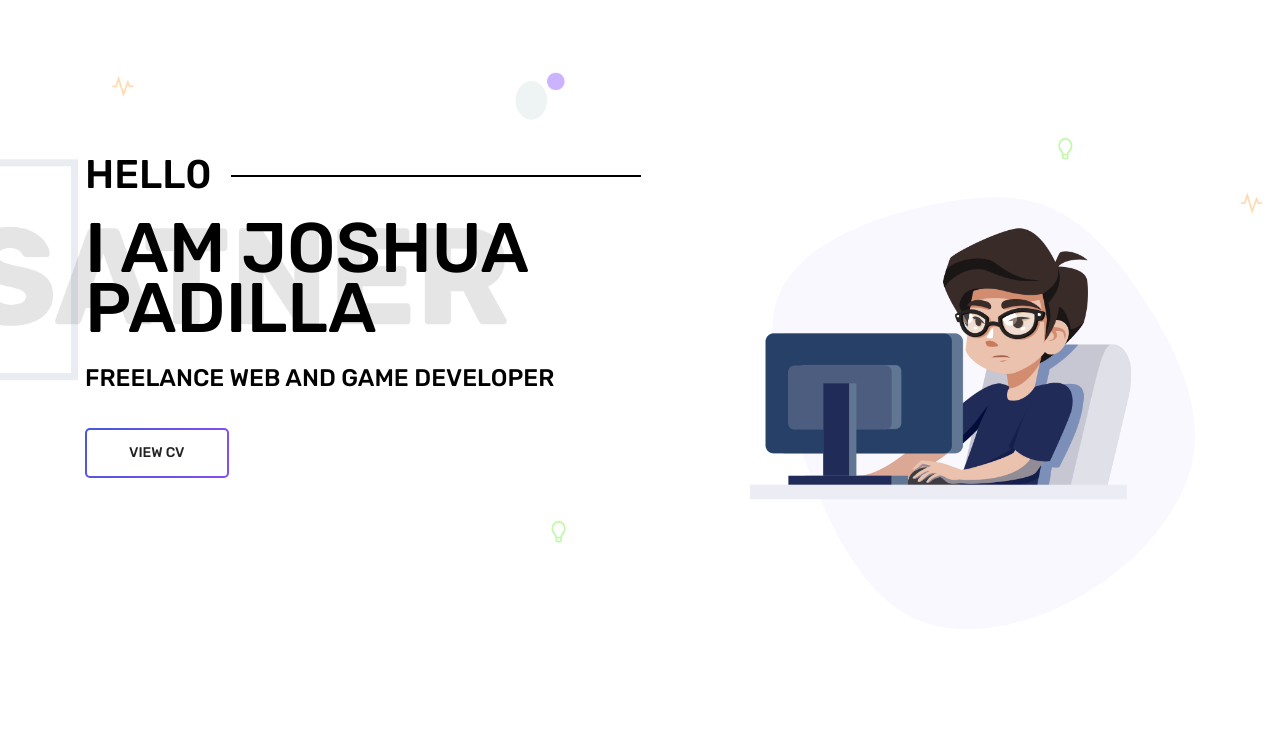
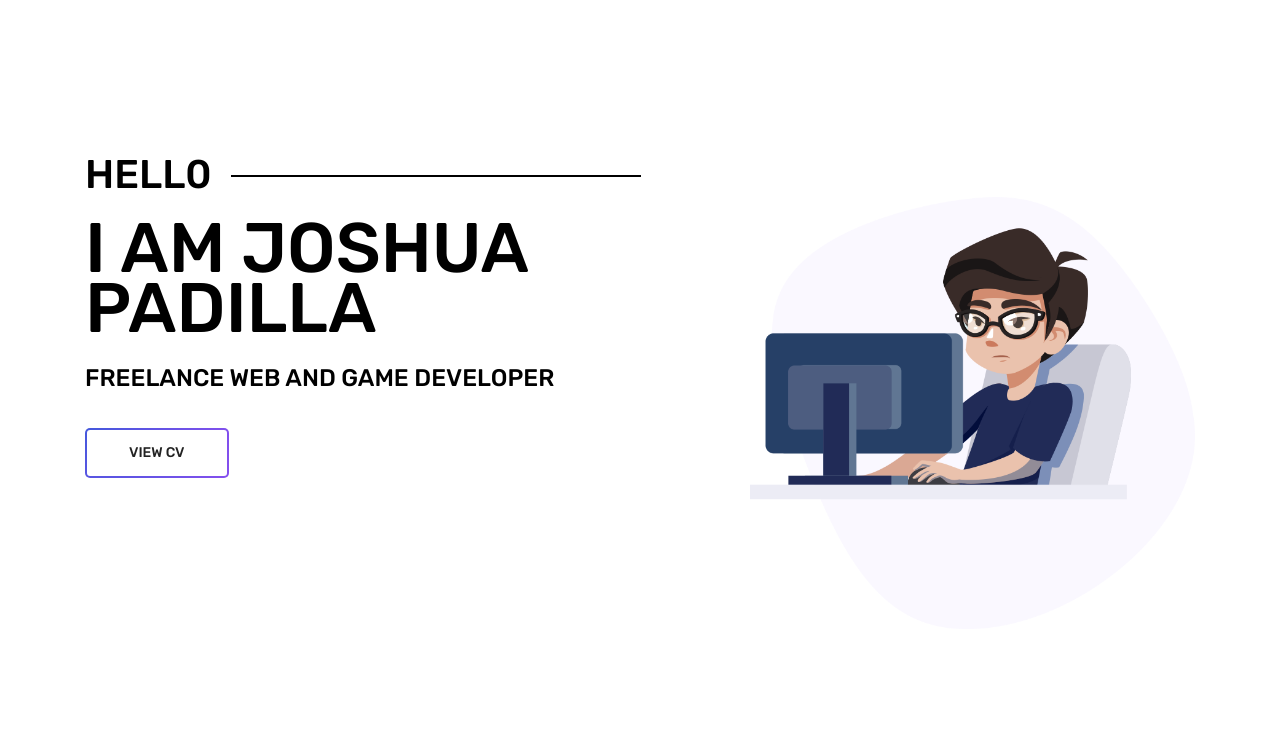
Before and after one commit to anderson895/Portfolio, a PHP site: page / in a window 1280 px wide. Shown: the top 742 px of the page. Run offline with PHP 8.4, Linux system fonts and the light colour scheme.

Commit message:
https://github.com/anderson895/Portfolio

```diff
--- a/css/style.css
+++ b/css/style.css
@@ -31,7 +31,9 @@ body {
   font-family: "Roboto", sans-serif;
   font-weight: 400;
   color: #777777;
-  background: url(../img/body-bg.png) no-repeat center; }
+  background: url(../img/body-bg.png) no-repeat center;
+
+}
 
 h1,
 h2,
@@ -344,7 +346,7 @@ button:focus {
 ============================================================================================ */
 .home_banner_area {
   z-index: 1;
-  background: url(../img/banner/home-banner.png) no-repeat top center;
+  /* background: url(../img/banner/home-banner.png) no-repeat top center; */
   background-position: center;
   background-size: cover; }
   .home_banner_area .banner_inner {
```
